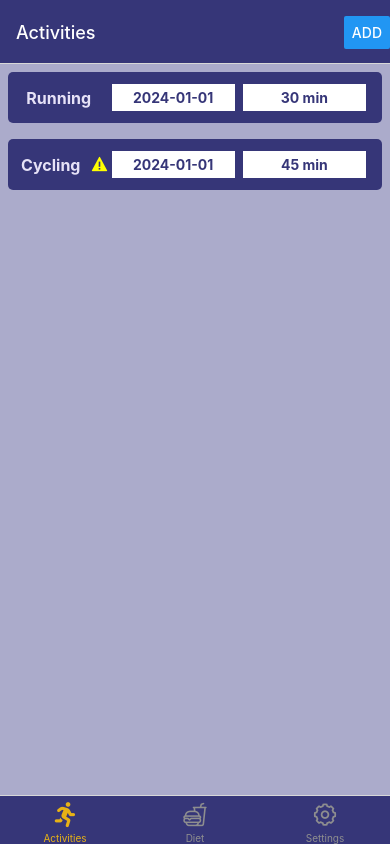
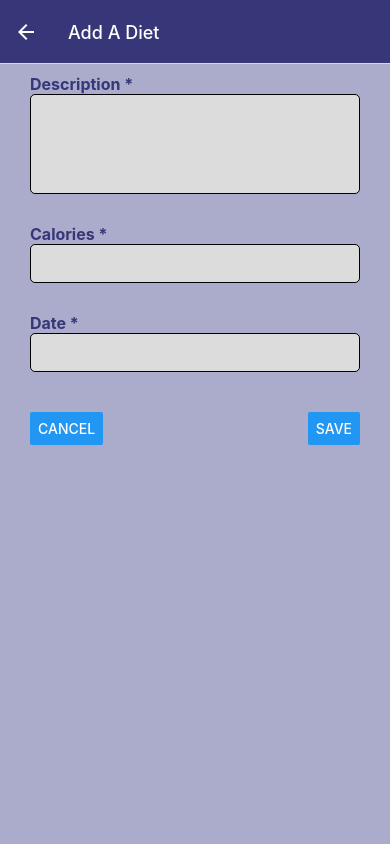
Before and after one commit to claireyyu/cs5520-assignment2, a React Native app in the folder tracker-app/: screen /AddDietScreen in a window 390 px wide. Built offline with nearby package versions, Linux system fonts and the light colour scheme.

Commit message:
Fix nested navigator

```diff
--- a/tracker-app/App.js
+++ b/tracker-app/App.js
@@ -4,13 +4,30 @@ import { NavigationContainer } from '@react-navigation/native';
 import TabNavigator from './Components/TabNavigator';
 import colors from './colors';
 import { AppProvider } from './Context/AppContext';
+import { createNativeStackNavigator } from '@react-navigation/native-stack';
+import AddActivityScreen from './Screens/AddActivityScreen';
+import AddDietScreen from './Screens/AddDietScreen';
+
 export default function App() {
+  const Stack = createNativeStackNavigator();
+
   return (
     <View style={styles.container}>
       <StatusBar style="auto" />
       <AppProvider>
         <NavigationContainer>
-          <TabNavigator />
+          <Stack.Navigator
+            screenOptions={{
+              headerStyle: {
+                backgroundColor: colors.primary,
+              },
+              headerTintColor: colors.header,
+            }}
+          >
+            <Stack.Screen name="TabNavigator" component={TabNavigator} options={{ headerShown: false }} />
+            <Stack.Screen name="AddActivityScreen" component={AddActivityScreen} options={{ headerTitle: 'Add An Activity' }} />
+            <Stack.Screen name="AddDietScreen" component={AddDietScreen} options={{ headerTitle: 'Add A Diet' }}/>
+          </Stack.Navigator>
         </NavigationContainer>
       </AppProvider>
     </View>
--- a/tracker-app/Components/TabNavigator.js
+++ b/tracker-app/Components/TabNavigator.js
@@ -7,90 +7,9 @@ import FontAwesome5 from '@expo/vector-icons/FontAwesome5';
 import Ionicons from '@expo/vector-icons/Ionicons';
 import AntDesign from '@expo/vector-icons/AntDesign';
 import colors from '../colors';
-import AddActivityScreen from '../Screens/AddActivityScreen';
-import AddDietScreen from '../Screens/AddDietScreen';
 import { AddActivityButton, AddDietButton } from './AddItemButton';
 
 const Tab = createBottomTabNavigator();
-const Stack = createNativeStackNavigator();
-
-function ActivityStackNavigator() {
-  return (
-    <Stack.Navigator
-      screenOptions={{
-        headerStyle: {
-          backgroundColor: colors.primary,
-        },
-        headerTintColor: colors.header,
-      }}
-    >
-      <Stack.Screen
-        name="ActivityScreen"
-        component={ActivityScreen}
-        options={({ navigation }) => ({
-          headerRight: () => <AddActivityButton/>,
-          title: 'Activities'
-        })}
-      />
-      <Stack.Screen
-        name="AddActivityScreen"
-        component={AddActivityScreen}
-        options={{
-          title: 'Add An Activity'
-        }}
-      />
-    </Stack.Navigator>
-  );
-}
-
-function DietStackNavigator() {
-  return (
-    <Stack.Navigator
-      screenOptions={{
-        headerStyle: {
-          backgroundColor: colors.primary,
-        },
-        headerTintColor: colors.header,
-      }}
-    >
-      <Stack.Screen
-        name="DietScreen"
-        component={DietScreen}
-        options={({ navigation }) => ({
-          headerRight: () => <AddDietButton/>,
-          title: 'Diet'
-        })}
-      />
-      <Stack.Screen
-        name="AddDietScreen"
-        component={AddDietScreen}
-        options={{
-          title: 'Add A Diet'
-        }}
-      />
-    </Stack.Navigator>
-  );
-}
-
-function SettingsStackNavigator() {
-  return (
-    <Stack.Navigator
-      screenOptions={{
-        headerStyle: {
-          backgroundColor: colors.primary,
-        },
-        headerTintColor: colors.header,
-      }}
-    >
-      <Stack.Screen
-        name="SettingsScreen"
-        component={SettingsScreen}
-        options={{ title: 'Settings' }}
-      />
-      {/* Add more Settings-related screens here if needed */}
-    </Stack.Navigator>
-  );
-}
 
 export default function TabNavigator() {
   return (
@@ -110,23 +29,33 @@ export default function TabNavigator() {
         },
         tabBarActiveTintColor: colors.highlight,
         tabBarInactiveTintColor: colors.inactive,
-        headerShown: false, // Hide the tab navigator's header
+        headerStyle: {
+          backgroundColor: colors.primary,
+        },
+        headerTintColor: colors.header,
       })}
     >
       <Tab.Screen
         name="Activities"
-        component={ActivityStackNavigator}
-        options={{ headerShown: false }}
+        component={ActivityScreen}
+        options={({ navigation }) => ({
+          headerRight: () => <AddActivityButton/>,
+          title: 'Activities',
+        })}
+
       />
       <Tab.Screen
         name="Diet"
-        component={DietStackNavigator}
-        options={{ headerShown: false }}
+        component={DietScreen}
+        options={({ navigation }) => ({
+          headerRight: () => <AddDietButton/>,
+          title: 'Diet',
+        })}
       />
       <Tab.Screen
         name="Settings"
-        component={SettingsStackNavigator}
-        options={{ headerShown: false }}
+        component={SettingsScreen}
+        options={{ title: 'Settings' }}
       />
     </Tab.Navigator>
   );
--- a/tracker-app/Screens/AddActivityScreen.js
+++ b/tracker-app/Screens/AddActivityScreen.js
@@ -7,7 +7,7 @@ import { useNavigation } from '@react-navigation/native';
 import { SafeAreaView } from 'react-native-safe-area-context';
 import { AppContext } from '../Context/AppContext';
 
-const AddActivityScreen = () => {
+export default function AddActivityScreen() {
   const { activities, setActivities } = useContext(AppContext);
   const navigation = useNavigation();
   const [activity, setActivity] = useState('');
@@ -120,8 +120,6 @@ const AddActivityScreen = () => {
   );
 };
 
-export default AddActivityScreen
-
 const styles = StyleSheet.create({
   container: {
     flex: 1,
--- a/tracker-app/Screens/AddDietScreen.js
+++ b/tracker-app/Screens/AddDietScreen.js
@@ -1,19 +1,156 @@
-import React from 'react';
-import { View, Text, TextInput, Button, StyleSheet } from 'react-native';
+import React, { useState, useContext } from 'react';
+import { View, Text, TextInput, Button, StyleSheet, ScrollView, Alert } from 'react-native';
 import colors from '../colors';
+import DropDownPicker from 'react-native-dropdown-picker';
+import DateTimePicker from '@react-native-community/datetimepicker';
+import { useNavigation } from '@react-navigation/native';
+import { SafeAreaView } from 'react-native-safe-area-context';
+import { AppContext } from '../Context/AppContext';
 
-const AddDietScreen = () => {
+export default function AddDietScreen() {
+  const { diet, setDiet } = useContext(AppContext);
+  const navigation = useNavigation();
+  const [dietDescription, setDietDescription] = useState('');
+  const [calories, setCalories] = useState('');
+  const [date, setDate] = useState(null);
+  const [showDatePicker, setShowDatePicker] = useState(false);
+
+  const handleShowDatePicker = () => {
+    if (!date) {
+      setDate(new Date()); // Set current date when opening picker for the first time
+    }
+    setShowDatePicker(true);
+  };
+
+  const handleDateChange = (event, selectedDate) => {
+    const currentDate = selectedDate || date;
+    setShowDatePicker(false);
+    setDate(currentDate);
+  };
+
+  const handleCancelActivity = () => {
+    navigation.goBack();
+  };
+
+  const handleSaveActivity = () => {
+    let isInputValid = true;
+
+    if (!activity || !duration || !date || isNaN(duration) || parseFloat(duration) <= 0) {
+      isInputValid = false;
+    }
+
+    if (!isInputValid) {
+      Alert.alert('Invalid Input', 'Please check your input values');
+    } else {
+      const isSpecial = (calories > 60) ? true : false;
+      const newDiet = {
+        id: Date.now().toString(),
+        name: dietDescription,
+        date: date.toLocaleDateString('en-US', { weekday: 'short', year: 'numeric', month: 'short', day: 'numeric' }).split(',').map(word => word.trim()).join(' '),
+        calories: calories,
+        isSpecial: isSpecial,
+      };
+      console.log(newDiet);
+      setDiet([...diet, newDiet]);
+      navigation.goBack();
+    }
+  };
+
   return (
-    <View style={styles.container}>
-      <Text>Add Diet Screen</Text>
-    </View>
+    <SafeAreaView style={styles.container}>
+      <View style={styles.dropDownContainer}>
+        <Text style={styles.label}>Description *</Text>
+        <TextInput
+          style={styles.longInput}
+          value={dietDescription}
+          onChangeText={setDietDescription}
+        />
+      </View>
+      <ScrollView contentContainerStyle={styles.scrollViewContent}>
+      <View style={styles.inputContainer}>
+        <Text style={styles.label}>Calories *</Text>
+        <TextInput
+            style={styles.input}
+            value={calories}
+            onChangeText={setCalories}
+        />
+      </View>
+      <View style={styles.inputContainer}>
+        <Text style={styles.label}>Date *</Text>
+        <TextInput
+          style={styles.input}
+          value={date ? date.toDateString() : ''}
+          editable={false}
+          onPress={handleShowDatePicker}
+        />
+        {showDatePicker && (
+          <DateTimePicker
+            value={date || new Date()}
+            mode="date"
+            display="inline"
+            onChange={handleDateChange}
+          />
+        )}
+      </View>
+      <View style={styles.buttonContainer}>
+        <Button title="Cancel" onPress={handleCancelActivity} />
+        <Button title="Save" onPress={handleSaveActivity} />
+      </View>
+      </ScrollView>
+    </SafeAreaView>
   );
 };
-
-export default AddDietScreen
 
 const styles = StyleSheet.create({
   container: {
     flex: 1,
+    backgroundColor: colors.secondary,
+  },
+  scrollViewContent: {
+    paddingHorizontal: 30,
+    flexGrow: 1,
+  },
+  dropDownContainer: {
+    paddingHorizontal: 30,
+    marginBottom: 20,
+    zIndex: 3000,
+    elevation: 3,
+  },
+  inputContainer: {
+    marginBottom: 20,
+    zIndex: 1000,
+  },
+  buttonContainer: {
+    zIndex: 1000,
+    flexDirection: 'row',
+    justifyContent: 'space-between',
+    marginTop: 20,
+  },
+  label: {
+    fontSize: 16,
+    fontWeight: 'bold',
+    color: colors.primary,
+    marginTop: 10,
+  },
+  dropdown: {
+    borderColor: colors.border,
+    backgroundColor: colors.inputBackground,
+  },
+  longInput: {
+    borderWidth: 1,
+    borderColor: colors.border,
+    borderRadius: 5,
+    backgroundColor: colors.inputBackground,
+    padding: 10,
+    color: colors.primary,
+    height: 100,
+  },
+  input: {
+    borderWidth: 1,
+    borderColor: colors.border,
+    borderRadius: 5,
+    backgroundColor: colors.inputBackground,
+    padding: 10,
+    color: colors.primary,
   },
 });
```
